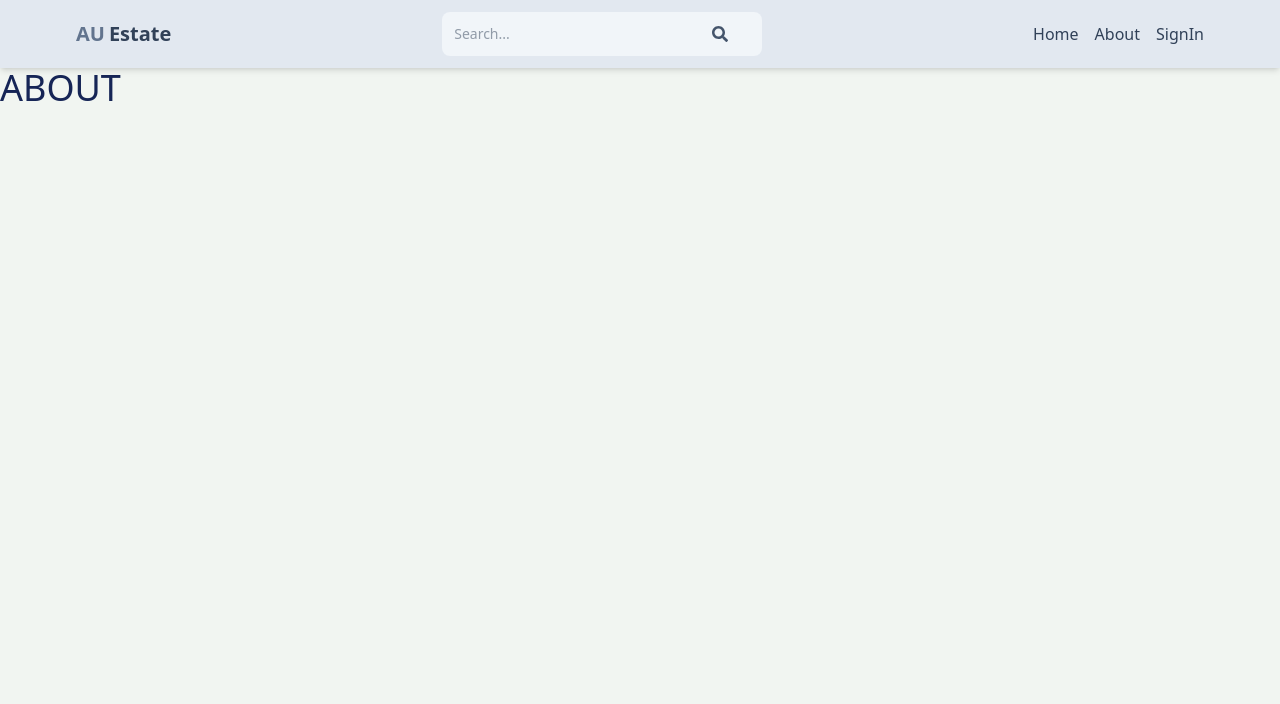
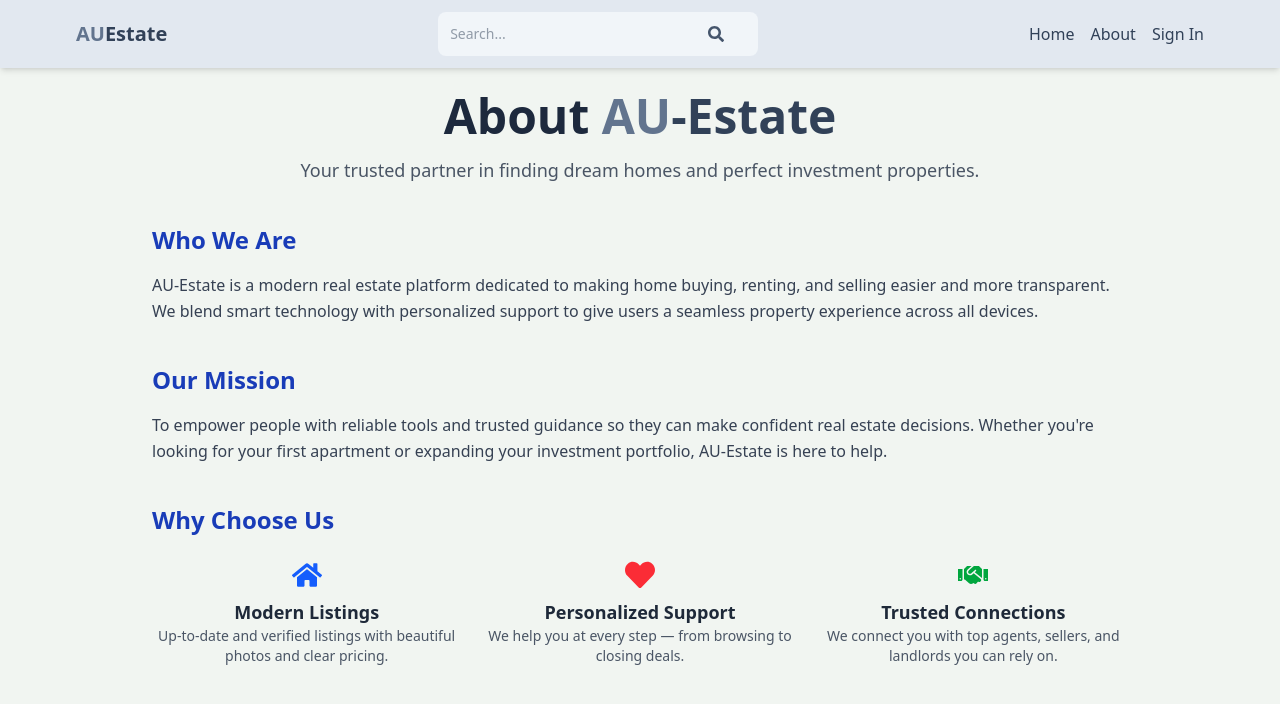
Before and after one commit to aizaz88/mern-real-estate, a React (Vite) app in the folder client/: page /about in a window 1280 px wide. Shown: the top 704 px of the page. Built offline with nearby package versions, Linux system fonts and the light colour scheme; no server answers.

Commit message:
add pre installation

```diff
--- a/client/src/componenets/Header.jsx
+++ b/client/src/componenets/Header.jsx
@@ -30,8 +30,9 @@ export default function Header() {
         {/* Logo */}
         <Link to="/">
           <h1 className="font-bold text-sm sm:text-xl  flex flex-wrap">
-            <span className="text-slate-500">AU</span>
-            <span className="text-slate-700 ml-1">Estate</span>
+            <span className="text-slate-500">
+              AU<span className="text-slate-700">Estate</span>
+            </span>
           </h1>
         </Link>
 
@@ -71,7 +72,7 @@ export default function Header() {
               />
             ) : (
               <li className=" sm:inline text-slate-700 hover:underline">
-                SignIn
+                Sign In
               </li>
             )}
           </Link>
--- a/client/src/pages/About.jsx
+++ b/client/src/pages/About.jsx
@@ -1,7 +1,78 @@
 import React from "react";
+import { FaHome, FaHeart, FaHandshake } from "react-icons/fa";
 
 function About() {
-  return <div className="text-4xl text-blue-950">ABOUT</div>;
+  return (
+    <div className="max-w-5xl mx-auto p-6 space-y-10 text-gray-800">
+      {/* Hero Section */}
+      <div className="text-center">
+        <h1 className="text-4xl sm:text-5xl font-bold text-slate-800 mb-4">
+          About{" "}
+          <span className="text-slate-700">
+            <span className="text-slate-500">AU</span>-Estate
+          </span>
+        </h1>
+        <p className="text-gray-600 text-md sm:text-lg">
+          Your trusted partner in finding dream homes and perfect investment
+          properties.
+        </p>
+      </div>
+
+      {/* About AU-Estate */}
+      <div className="space-y-4">
+        <h2 className="text-2xl font-semibold text-blue-800">Who We Are</h2>
+        <p className="text-gray-700 leading-relaxed">
+          AU-Estate is a modern real estate platform dedicated to making home
+          buying, renting, and selling easier and more transparent. We blend
+          smart technology with personalized support to give users a seamless
+          property experience across all devices.
+        </p>
+      </div>
+
+      {/* Mission Section */}
+      <div className="space-y-4">
+        <h2 className="text-2xl font-semibold text-blue-800">Our Mission</h2>
+        <p className="text-gray-700 leading-relaxed">
+          To empower people with reliable tools and trusted guidance so they can
+          make confident real estate decisions. Whether you're looking for your
+          first apartment or expanding your investment portfolio, AU-Estate is
+          here to help.
+        </p>
+      </div>
+
+      {/* Why Choose AU-Estate */}
+      <div>
+        <h2 className="text-2xl font-semibold text-blue-800 mb-6">
+          Why Choose Us
+        </h2>
+        <div className="grid grid-cols-1 sm:grid-cols-3 gap-6">
+          <div className="flex flex-col items-center text-center">
+            <FaHome className="text-blue-600 text-3xl mb-2" />
+            <h3 className="font-semibold text-lg">Modern Listings</h3>
+            <p className="text-sm text-gray-600">
+              Up-to-date and verified listings with beautiful photos and clear
+              pricing.
+            </p>
+          </div>
+          <div className="flex flex-col items-center text-center">
+            <FaHeart className="text-red-500 text-3xl mb-2" />
+            <h3 className="font-semibold text-lg">Personalized Support</h3>
+            <p className="text-sm text-gray-600">
+              We help you at every step — from browsing to closing deals.
+            </p>
+          </div>
+          <div className="flex flex-col items-center text-center">
+            <FaHandshake className="text-green-600 text-3xl mb-2" />
+            <h3 className="font-semibold text-lg">Trusted Connections</h3>
+            <p className="text-sm text-gray-600">
+              We connect you with top agents, sellers, and landlords you can
+              rely on.
+            </p>
+          </div>
+        </div>
+      </div>
+    </div>
+  );
 }
 
 export default About;
--- a/client/src/pages/Home.jsx
+++ b/client/src/pages/Home.jsx
@@ -122,7 +122,7 @@ function Home() {
                 show more offers
               </Link>
             </div>
-            <div className="flex flex-wrap gap-4">
+            <div className="grid grid-cols-1 sm:grid-cols-2 md:grid-cols-3 xl:grid-cols-4 gap-6">
               {offerListings.map((listing) => (
                 <ListingCard listing={listing} key={listing._id} />
               ))}
@@ -142,7 +142,7 @@ function Home() {
                 show more places for rents
               </Link>
             </div>
-            <div className="flex flex-wrap gap-4">
+            <div className="grid grid-cols-1 sm:grid-cols-2 md:grid-cols-3 xl:grid-cols-4 gap-6">
               {rentListings.map((listing) => (
                 <ListingCard listing={listing} key={listing._id} />
               ))}
@@ -162,7 +162,7 @@ function Home() {
                 show more places for sales
               </Link>
             </div>
-            <div className="flex flex-wrap gap-4">
+            <div className="grid grid-cols-1 sm:grid-cols-2 md:grid-cols-3 xl:grid-cols-4 gap-6">
               {saleListings.map((listing) => (
                 <ListingCard listing={listing} key={listing._id} />
               ))}
--- a/package.json
+++ b/package.json
@@ -5,7 +5,8 @@
   "type": "module",
   "scripts": {
     "dev": "nodemon api/index.js",
-    "start": "node api/index.js"
+    "start": "node api/index.js",
+    "build": "npm install && npm install --prefix client && npm run build --prefix client"
   },
   "keywords": [],
   "author": "",
```
Also changed, not shown: 1 other file (tests, documents, lock files or other folders).
